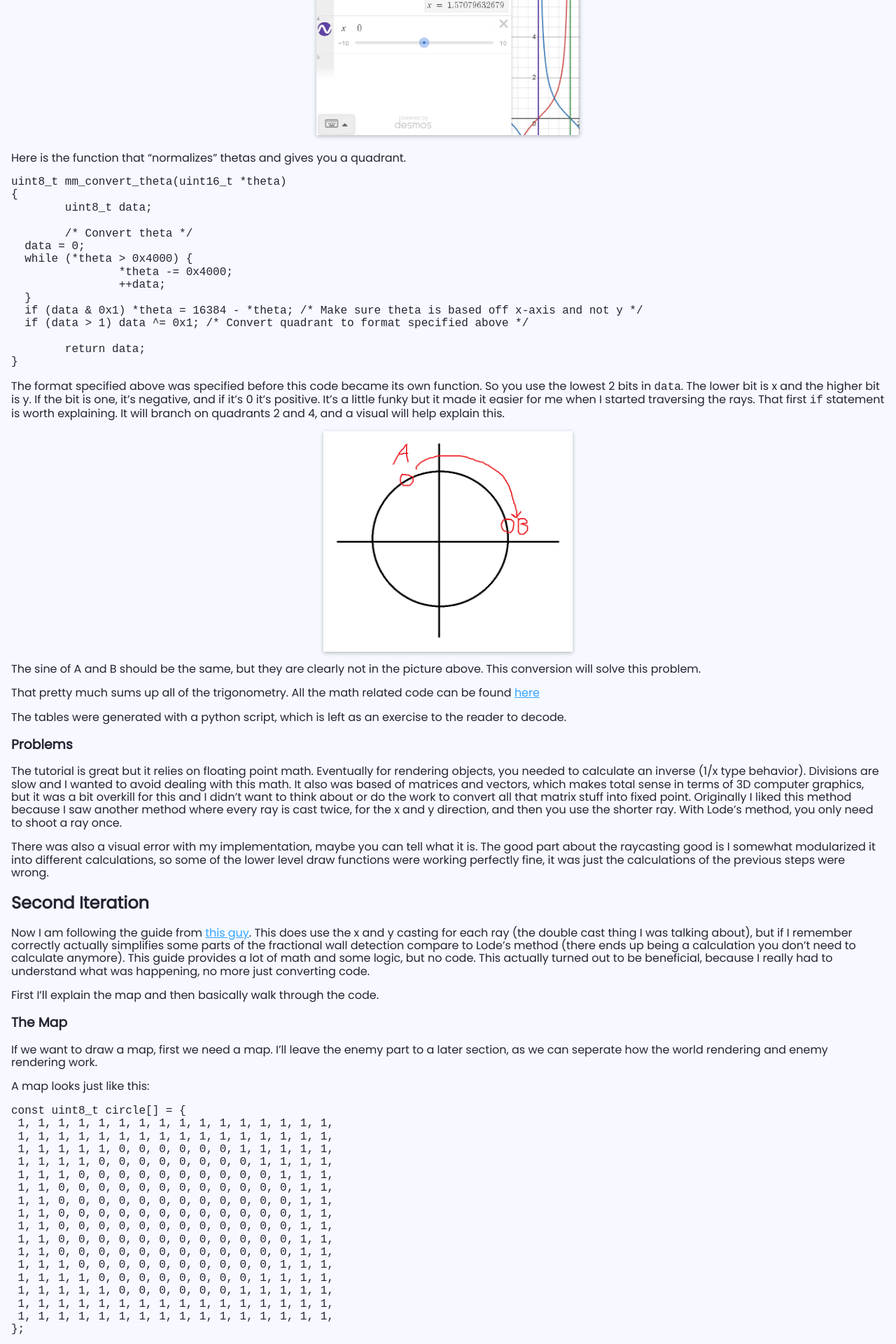
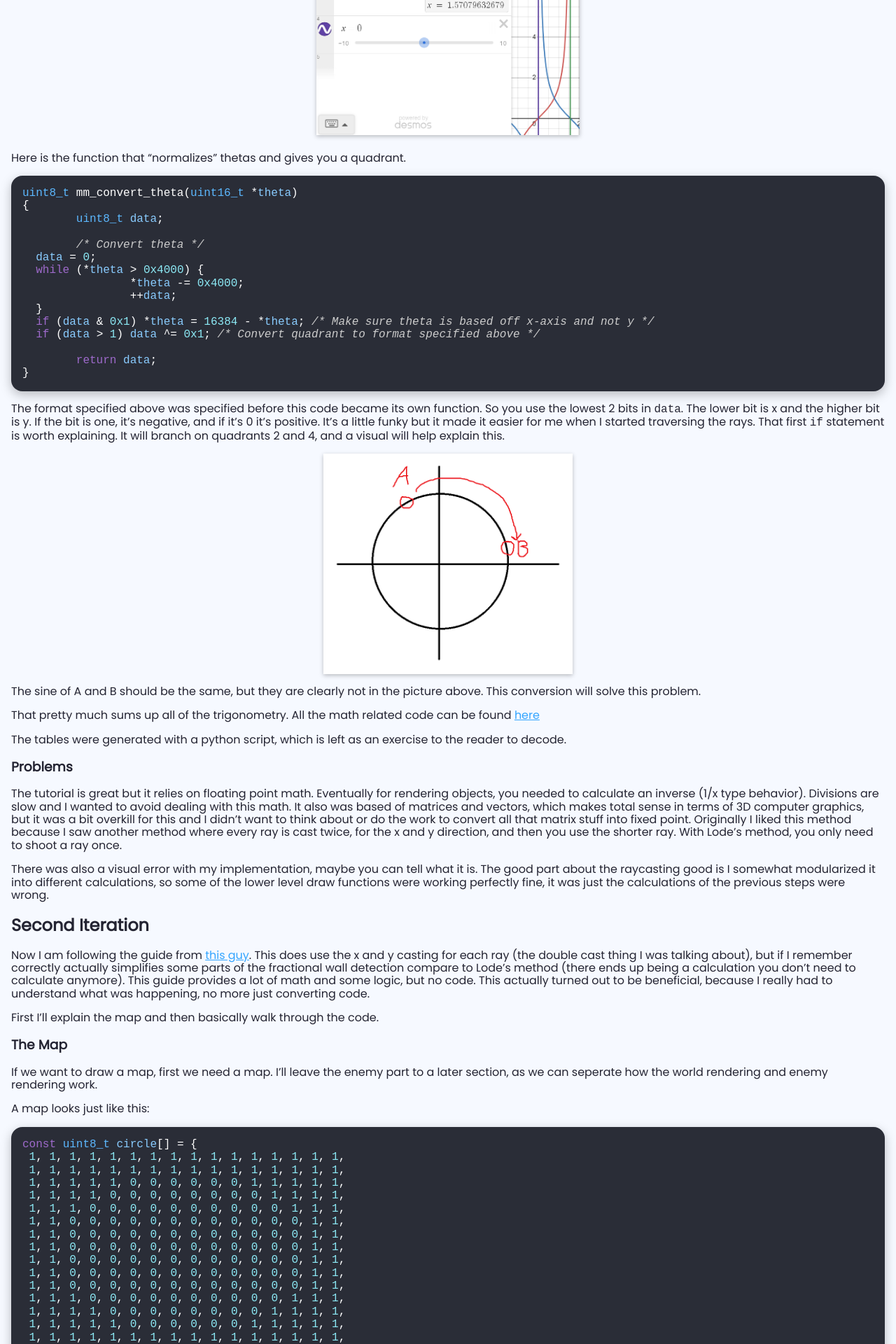
Before and after one commit to mihirchaudhari/mihirchaudhari.github.io, a Jekyll site: the page built from _posts/2023-08-05-mafia-love-raycasting.md, in a window 1280 px wide. Shown: the part 1925-3845 px from the top of the page at 70% size. Built offline with Jekyll 4.4.1, drawn with Linux system fonts in a browser that asks for light colours; some of the changed text lies outside the part shown.

Commit message:
Styled code, colors still need work

````diff
--- a/_posts/2023-08-05-mafia-love-raycasting.md
+++ b/_posts/2023-08-05-mafia-love-raycasting.md
@@ -82,7 +82,7 @@ Here are some pictures showing the symmetry:
 </div>
 
 Here is the function that "normalizes" thetas and gives you a quadrant.
-```
+```c
 uint8_t mm_convert_theta(uint16_t *theta)
 {
 	uint8_t data;
@@ -144,7 +144,7 @@ seperate how the world rendering and enemy rendering work.
 
 A map looks just like this:
 
-```
+```c
 const uint8_t circle[] = {
  1, 1, 1, 1, 1, 1, 1, 1, 1, 1, 1, 1, 1, 1, 1, 1,
  1, 1, 1, 1, 1, 1, 1, 1, 1, 1, 1, 1, 1, 1, 1, 1,
--- /dev/null
+++ b/_sass/_code.scss
@@ -0,0 +1,35 @@
+pre.highlight {
+  padding: 16px;
+  border-radius: 16px;
+  background-color: #2a2d37;
+  color: #fff;
+  box-shadow: 0 5px 15px rgba(0,0,0,.25);
+  overflow-x: auto;
+  padding-right: 16px;
+
+  span {
+    color: inherit;
+
+    // Code styling
+    &.k {
+      color: #9e6acb;
+    }
+
+    &.n {
+      color: #89cbfe;
+    }
+
+    &.kt {
+      color: #5cb8ff;
+    }
+
+    &.c1, &.cm {
+      color: #ccc;
+      font-style: italic;
+    }
+
+    &.mi, &.mh {
+      color: #8ce9f5;
+    }
+  }
+}
--- a/assets/css/main.scss
+++ b/assets/css/main.scss
@@ -2,6 +2,7 @@
 ---
 @import
   "blog",
+  "code",
   "footer",
   "links",
   "main",
````
